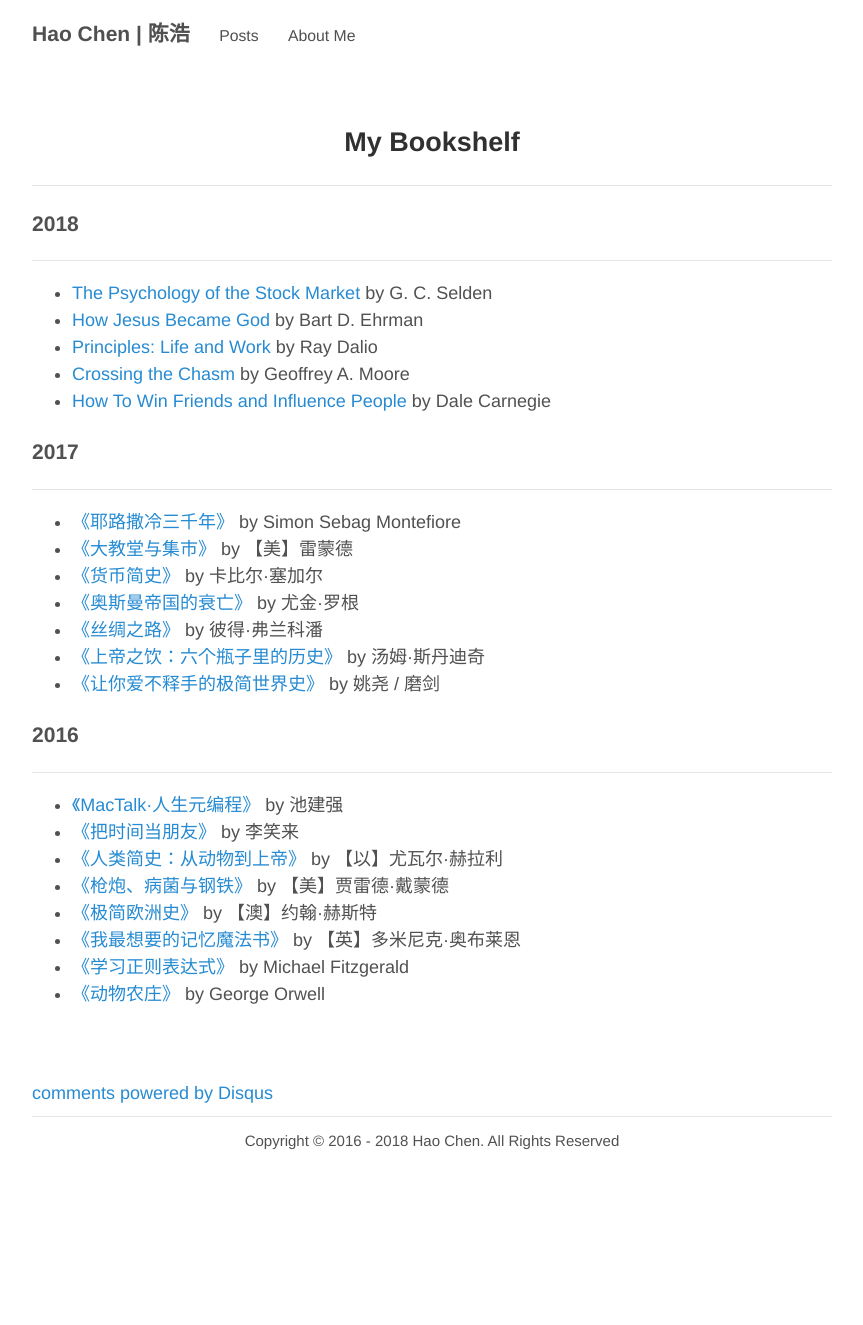
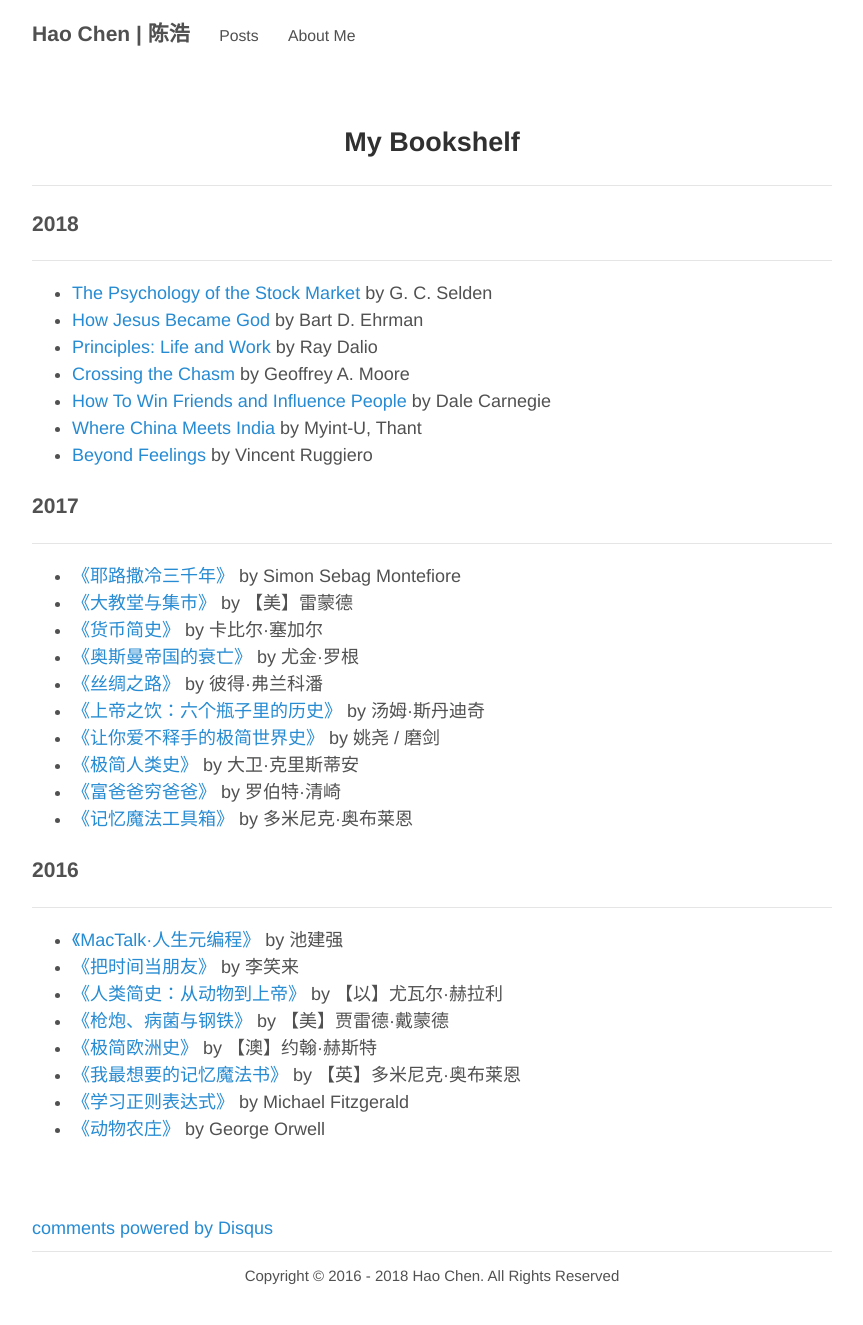
Before and after one commit to haoeric/haoeric.github.io, a Jekyll site: the page built from _posts/Portfolio/2016-07-18-my-bookshelf.md, in a window 1280 px wide. Shown: the whole page, without its empty margins (208-1071 px from the left). Built offline with Jekyll 4.4.1, drawn with Linux system fonts in a browser that asks for light colours; comment, search, counter and statistics services are not loaded; before the commit the page ends 1190 px from its top, so only the background shows below that.

Commit message:
updated bookshelf

```diff
--- a/_posts/Portfolio/2016-07-18-my-bookshelf.md
+++ b/_posts/Portfolio/2016-07-18-my-bookshelf.md
@@ -14,6 +14,9 @@ tags: [bookshelf]
 * [Principles: Life and Work](https://www.amazon.com/gp/product/B071CTK28D/ref=oh_aui_d_detailpage_o00_?ie=UTF8&psc=1) by Ray Dalio
 * [Crossing the Chasm](https://www.scribd.com/book/197209100/Crossing-the-Chasm-3rd-Edition-Marketing-and-Selling-Disruptive-Products-to-Mainstream-Customers) by Geoffrey A. Moore
 * [How To Win Friends and Influence People](https://www.scribd.com/book/224349281/How-To-Win-Friends-and-Influence-People) by Dale Carnegie
+* [Where China Meets India]() by Myint-U, Thant
+* [Beyond Feelings]() by Vincent Ruggiero
+
 
 
 ### 2017
@@ -26,6 +29,9 @@ tags: [bookshelf]
 * [《丝绸之路》](https://book.douban.com/subject/26853835/) by 彼得·弗兰科潘
 * [《上帝之饮：六个瓶子里的历史》](https://book.douban.com/subject/26827323/) by 汤姆·斯丹迪奇
 * [《让你爱不释手的极简世界史》](https://book.douban.com/subject/26808901/) by 姚尧 / 磨剑
+* [《极简人类史》]() by 大卫·克里斯蒂安
+* [《富爸爸穷爸爸》]() by 罗伯特·清崎
+* [《记忆魔法工具箱》]() by 多米尼克·奥布莱恩
 
 
 ### 2016
```
